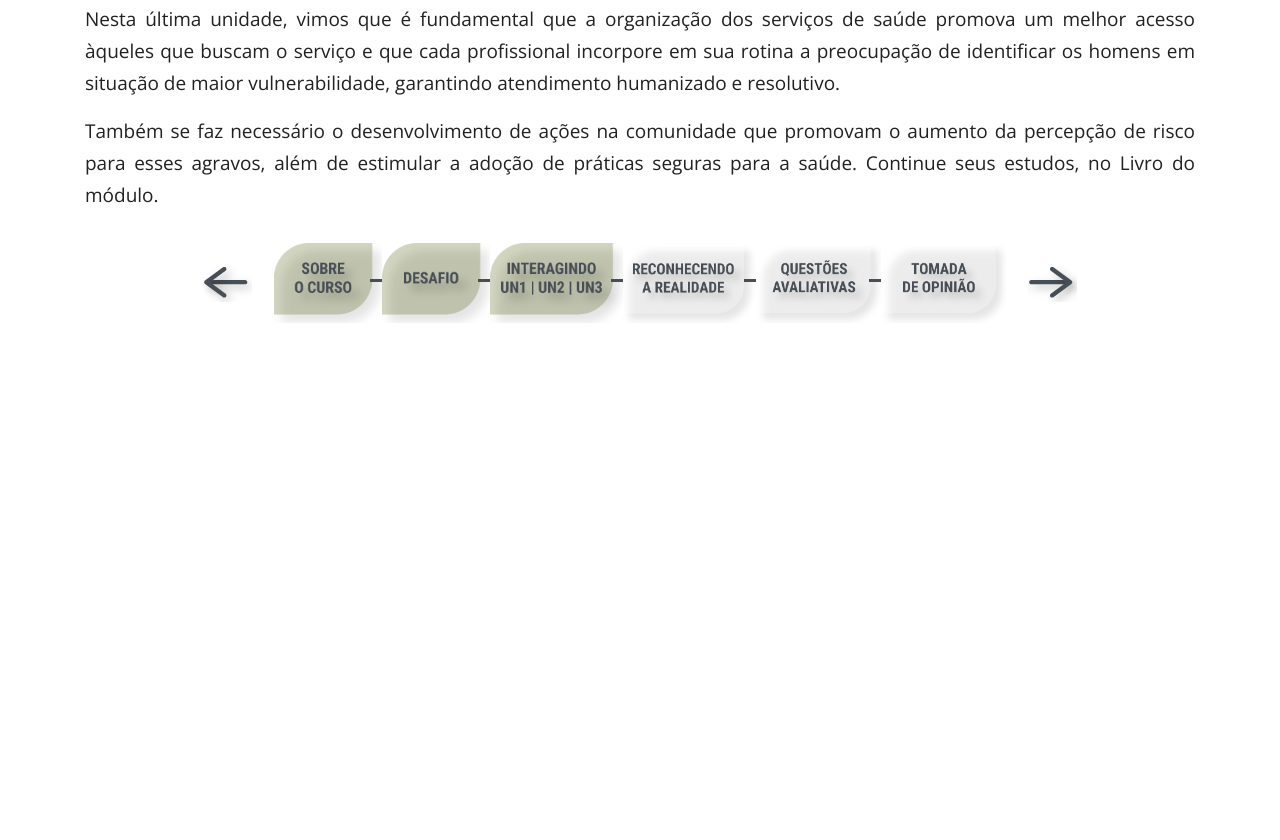
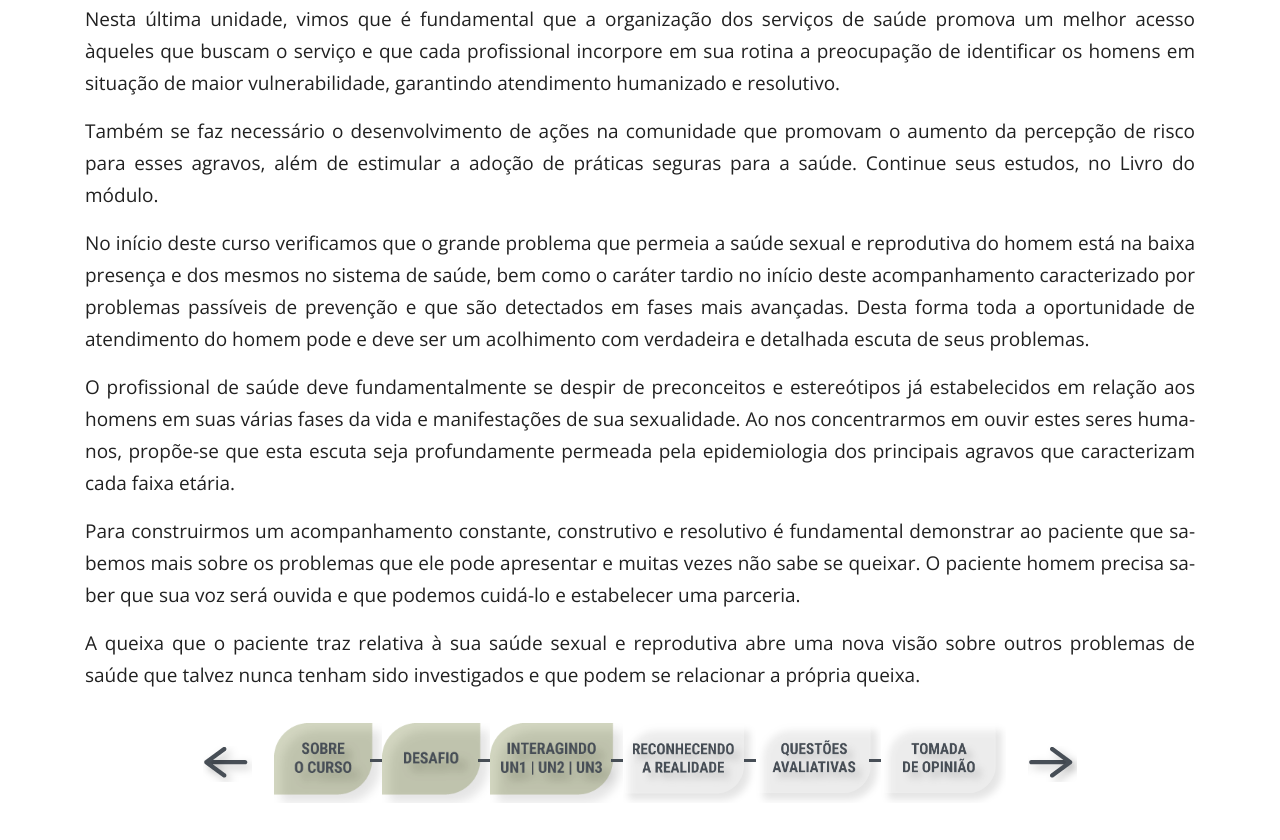
Before and after one commit to materiais-unasus-ufsc/sh-intercorrencias, a website: page src/unidade-3.html in a window 1280 px wide. Shown: the part 2981-3821 px from the top of the page. Before the commit the page ends 3341 px from the top, so only its background shows below. Drawn offline with nearby package versions, Linux system fonts and the light colour scheme; a web font is replaced by a local one.

Commit message:
Adiciona conteúdo

```diff
--- a/src/unidade-3.html
+++ b/src/unidade-3.html
@@ -139,6 +139,13 @@
 
           <p>Também se faz necessário o desenvolvimento de ações na comunidade que promovam o aumento da percepção de risco para esses agravos, além de estimular a adoção de práticas seguras para a saúde. Continue seus estudos, no Livro do módulo.</p>
 
+          <p>
+            No início deste curso verificamos que o grande problema que permeia a saúde sexual e reprodutiva do homem está na baixa presença e dos mesmos no sistema de saúde, bem como o caráter tardio no início deste acompanhamento caracterizado por problemas passíveis de prevenção e que são detectados em fases mais avançadas. Desta forma toda a oportunidade de atendimento do homem pode e deve ser um acolhimento com verdadeira e detalhada escuta de seus problemas.
+          </p>
+          <p>O profissional de saúde deve fundamentalmente se despir de preconceitos e estereótipos já estabelecidos em relação aos homens em suas várias fases da vida e manifestações de sua sexualidade. Ao nos concentrarmos em ouvir estes seres humanos, propõe-se que esta escuta seja profundamente permeada pela epidemiologia dos principais agravos que caracterizam cada faixa etária.</p>
+          <p>Para construirmos um acompanhamento constante, construtivo e resolutivo é fundamental demonstrar ao paciente que sabemos mais sobre os problemas que ele pode apresentar e muitas vezes não sabe se queixar. O paciente homem precisa saber que sua voz será ouvida e que podemos cuidá-lo e estabelecer uma parceria.</p>
+          <p>A queixa que o paciente traz relativa à sua saúde sexual e reprodutiva abre uma nova visão sobre outros problemas de saúde que talvez nunca tenham sido investigados e que podem se relacionar a própria queixa.</p>
+
         </div>
       </div>
     </section>
```
